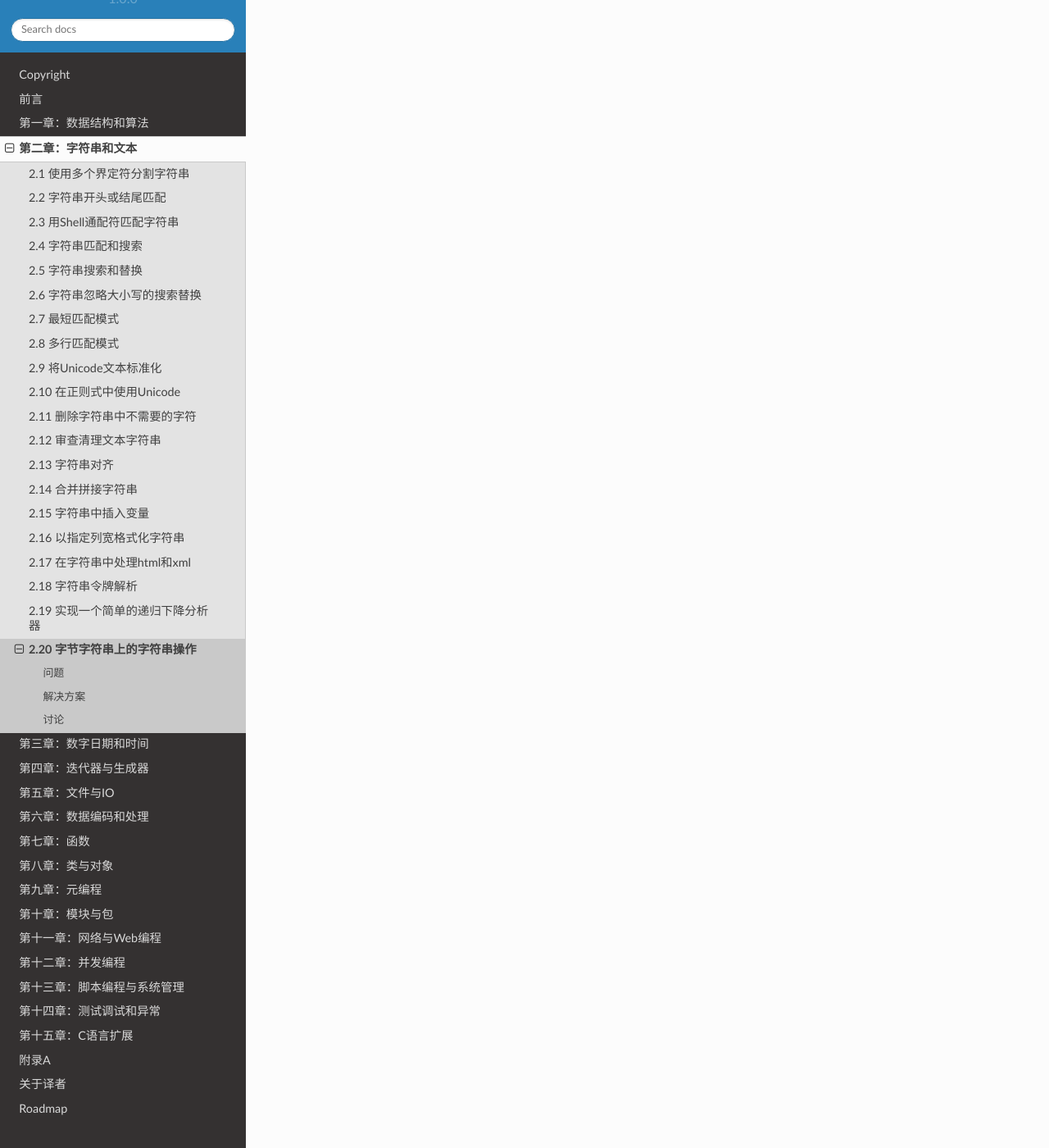
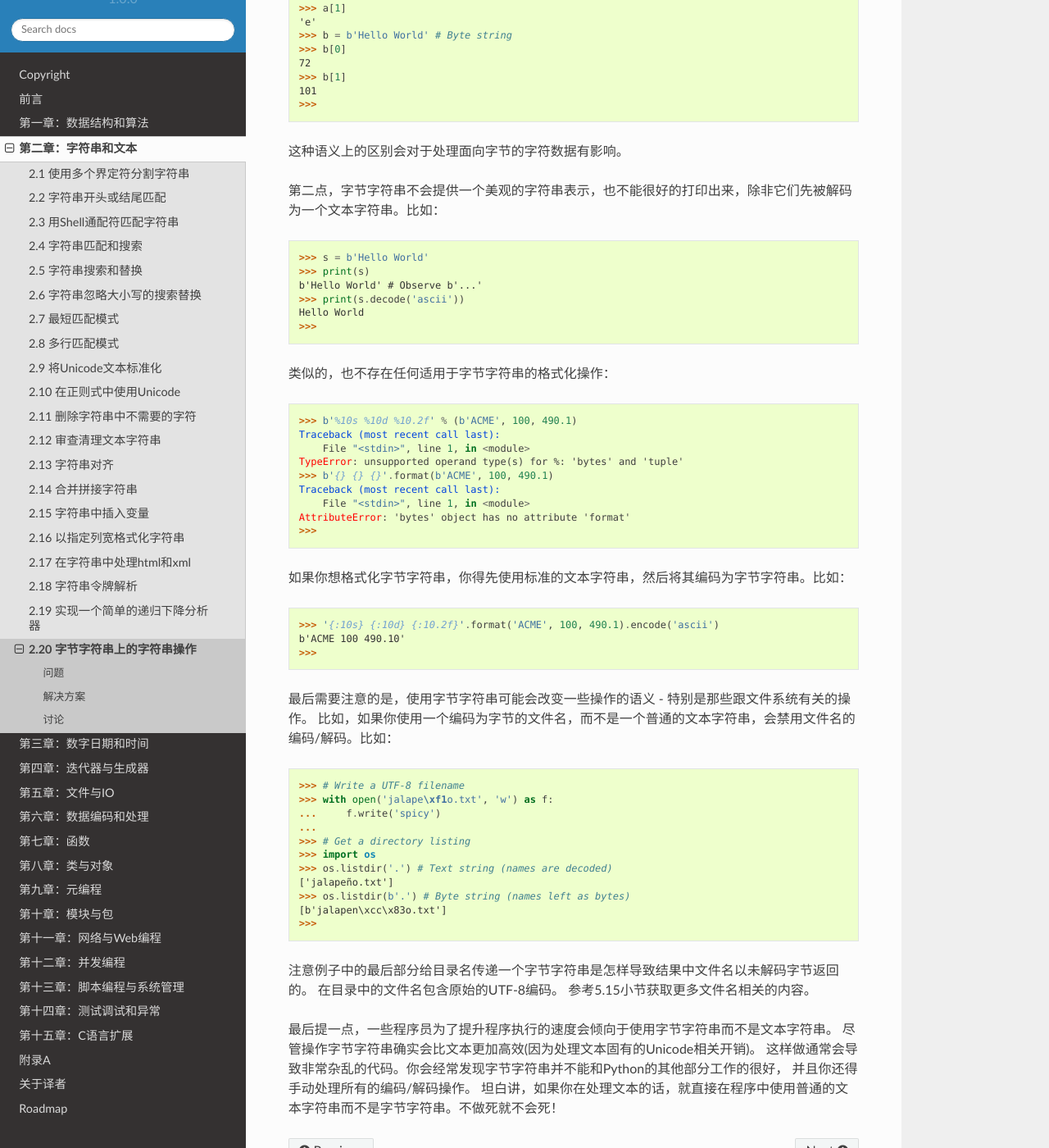
Before and after one commit to yidao620c/python3-cookbook, a Sphinx documentation site: the page built from source/c02/p20_perform_text_operations_on_byte_string.rst, in a window 1280 px wide and 1400 px high, scrolled down 1454 px. Shown: the whole window at 82% size. Built offline with Sphinx 7.4.7 and the Read the Docs theme 2.0.0, drawn with Linux system fonts in a browser that asks for light colours; some of the changed text lies outside the part shown.

Commit message:
2.20小节完成，第二章完成。

```diff
--- a/source/c02/p20_perform_text_operations_on_byte_string.rst
+++ b/source/c02/p20_perform_text_operations_on_byte_string.rst
@@ -5,14 +5,139 @@
 ----------
 问题
 ----------
-todo...
+你想在字节字符串上执行普通的文本操作(比如移除，搜索和替换)。
+
+|
 
 ----------
 解决方案
 ----------
-todo...
+字节字符串同样也支持大部分和文本字符串一样的内置操作。比如：
+
+.. code-block:: python
+
+    >>> data = b'Hello World'
+    >>> data[0:5]
+    b'Hello'
+    >>> data.startswith(b'Hello')
+    True
+    >>> data.split()
+    [b'Hello', b'World']
+    >>> data.replace(b'Hello', b'Hello Cruel')
+    b'Hello Cruel World'
+    >>>
+
+这些操作同样也适用于字节数组。比如：
+
+.. code-block:: python
+
+    >>> data = bytearray(b'Hello World')
+    >>> data[0:5]
+    bytearray(b'Hello')
+    >>> data.startswith(b'Hello')
+    True
+    >>> data.split()
+    [bytearray(b'Hello'), bytearray(b'World')]
+    >>> data.replace(b'Hello', b'Hello Cruel')
+    bytearray(b'Hello Cruel World')
+    >>>
+
+你可以使用正则表达式匹配字节字符串，但是正则表达式本身必须也是字节。比如：
+
+.. code-block:: python
+
+    >>>
+    >>> data = b'FOO:BAR,SPAM'
+    >>> import re
+    >>> re.split('[:,]',data)
+    Traceback (most recent call last):
+    File "<stdin>", line 1, in <module>
+    File "/usr/local/lib/python3.3/re.py", line 191, in split
+    return _compile(pattern, flags).split(string, maxsplit)
+    TypeError: can't use a string pattern on a bytes-like object
+    >>> re.split(b'[:,]',data) # Notice: pattern as bytes
+    [b'FOO', b'BAR', b'SPAM']
+    >>>
+
+|
 
 ----------
 讨论
 ----------
-todo...
+大多数情况下，在文本字符串上的操作均可用于字节字符串。
+然而，这里也有一些需要注意的不同点。首先，字节字符串的索引操作返回整数而不是单独字符。比如：
+
+.. code-block:: python
+
+    >>> a = 'Hello World' # Text string
+    >>> a[0]
+    'H'
+    >>> a[1]
+    'e'
+    >>> b = b'Hello World' # Byte string
+    >>> b[0]
+    72
+    >>> b[1]
+    101
+    >>>
+这种语义上的区别会对于处理面向字节的字符数据有影响。
+
+第二点，字节字符串不会提供一个美观的字符串表示，也不能很好的打印出来，除非它们先被解码为一个文本字符串。比如：
+
+.. code-block:: python
+
+    >>> s = b'Hello World'
+    >>> print(s)
+    b'Hello World' # Observe b'...'
+    >>> print(s.decode('ascii'))
+    Hello World
+    >>>
+
+类似的，也不存在任何适用于字节字符串的格式化操作：
+
+.. code-block:: python
+
+    >>> b'%10s %10d %10.2f' % (b'ACME', 100, 490.1)
+    Traceback (most recent call last):
+        File "<stdin>", line 1, in <module>
+    TypeError: unsupported operand type(s) for %: 'bytes' and 'tuple'
+    >>> b'{} {} {}'.format(b'ACME', 100, 490.1)
+    Traceback (most recent call last):
+        File "<stdin>", line 1, in <module>
+    AttributeError: 'bytes' object has no attribute 'format'
+    >>>
+
+如果你想格式化字节字符串，你得先使用标准的文本字符串，然后将其编码为字节字符串。比如：
+
+.. code-block:: python
+
+    >>> '{:10s} {:10d} {:10.2f}'.format('ACME', 100, 490.1).encode('ascii')
+    b'ACME 100 490.10'
+    >>>
+
+最后需要注意的是，使用字节字符串可能会改变一些操作的语义 - 特别是那些跟文件系统有关的操作。
+比如，如果你使用一个编码为字节的文件名，而不是一个普通的文本字符串，会禁用文件名的编码/解码。比如：
+
+.. code-block:: python
+
+    >>> # Write a UTF-8 filename
+    >>> with open('jalape\xf1o.txt', 'w') as f:
+    ...     f.write('spicy')
+    ...
+    >>> # Get a directory listing
+    >>> import os
+    >>> os.listdir('.') # Text string (names are decoded)
+    ['jalapeño.txt']
+    >>> os.listdir(b'.') # Byte string (names left as bytes)
+    [b'jalapen\xcc\x83o.txt']
+    >>>
+
+注意例子中的最后部分给目录名传递一个字节字符串是怎样导致结果中文件名以未解码字节返回的。
+在目录中的文件名包含原始的UTF-8编码。
+参考5.15小节获取更多文件名相关的内容。
+
+最后提一点，一些程序员为了提升程序执行的速度会倾向于使用字节字符串而不是文本字符串。
+尽管操作字节字符串确实会比文本更加高效(因为处理文本固有的Unicode相关开销)。
+这样做通常会导致非常杂乱的代码。你会经常发现字节字符串并不能和Python的其他部分工作的很好，
+并且你还得手动处理所有的编码/解码操作。
+坦白讲，如果你在处理文本的话，就直接在程序中使用普通的文本字符串而不是字节字符串。不做死就不会死！
```
Also changed, not shown: 1 other file.
